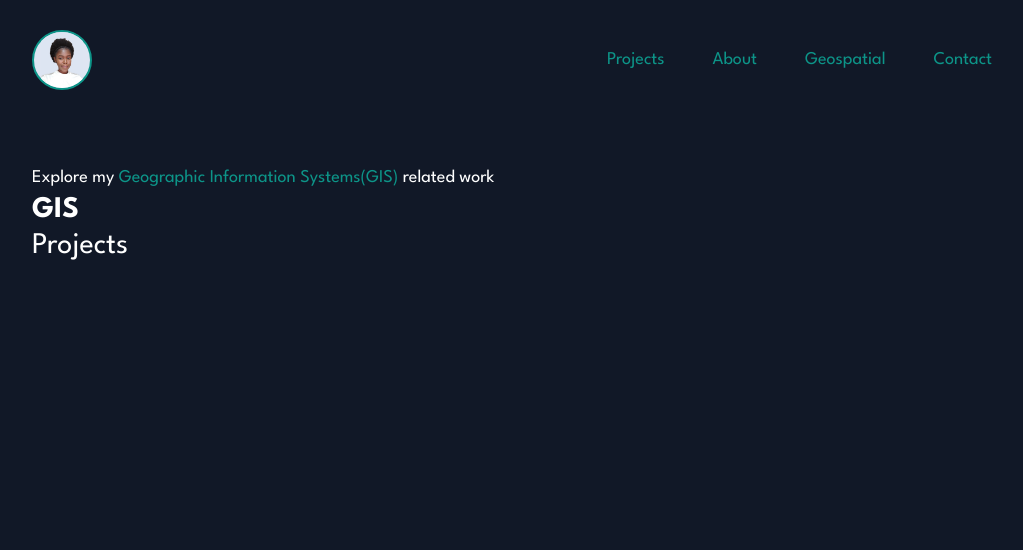
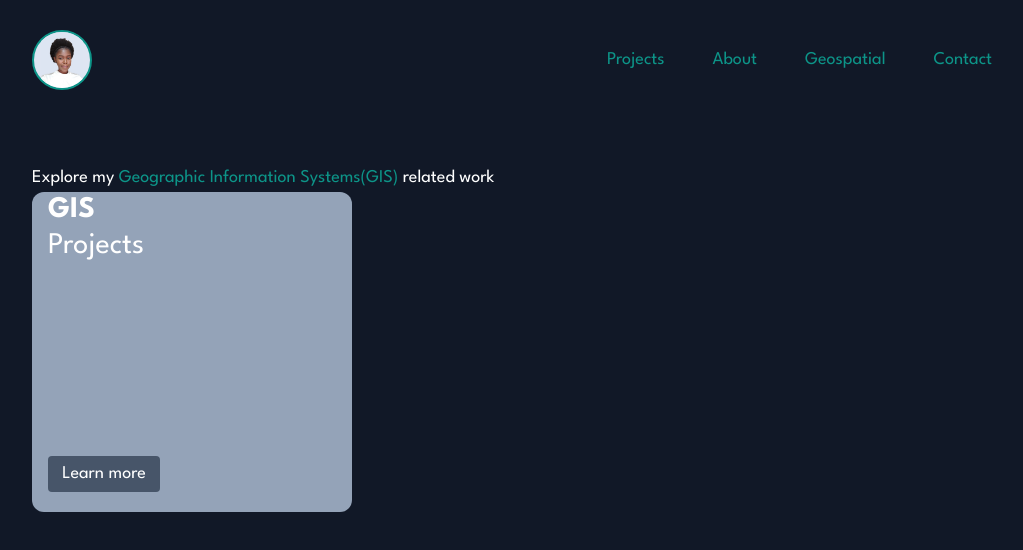
Before and after one commit to Kimberley-saka/my_portfolio, a React (Vite) app: page /geospatial in a window 1280 px wide. Shown: the top 550 px of the page, without its empty margins (128-1151 px from the left). Built offline with nearby package versions, Linux system fonts and the light colour scheme.

Commit message:
updated geospatial

```diff
--- a/src/pages/Geospatial.jsx
+++ b/src/pages/Geospatial.jsx
@@ -1,3 +1,4 @@
+import { Link } from "react-router-dom"
 
 
 function Geospatial() {
@@ -9,11 +10,15 @@ function Geospatial() {
         </div>
 
         <div className="grid grid-flow-col grid-cols-3">
-            <div>
+            <div className="flex flex-col h-80 w-80 px-4 rounded-xl bg-slate-400">
                 <div className="text-3xl">
                     <p className="font-bold">GIS</p>
                     <p>Projects</p>
                 </div>
+
+                <Link to='#' className="flex justify-center items-center rounded full mt-48 w-28 h-9 bg-slate-600">
+                    Learn more
+                </Link>
             </div>
 
         </div>
```
